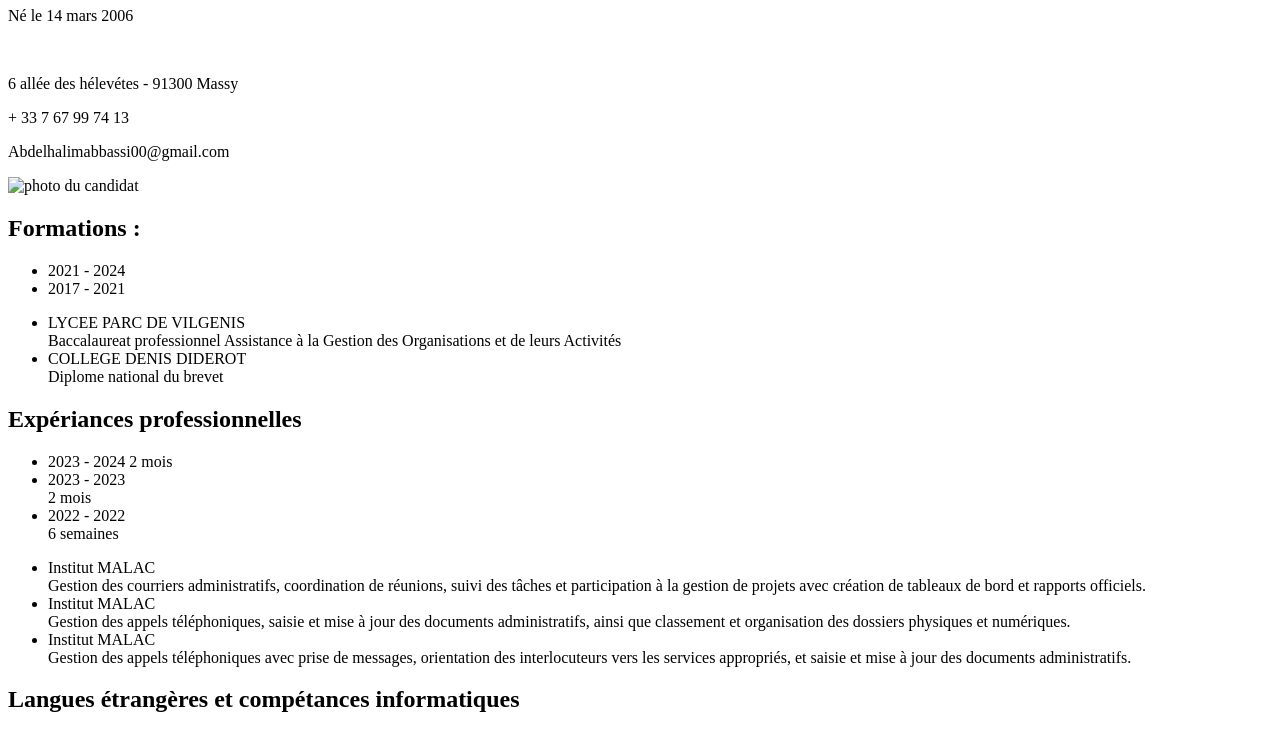
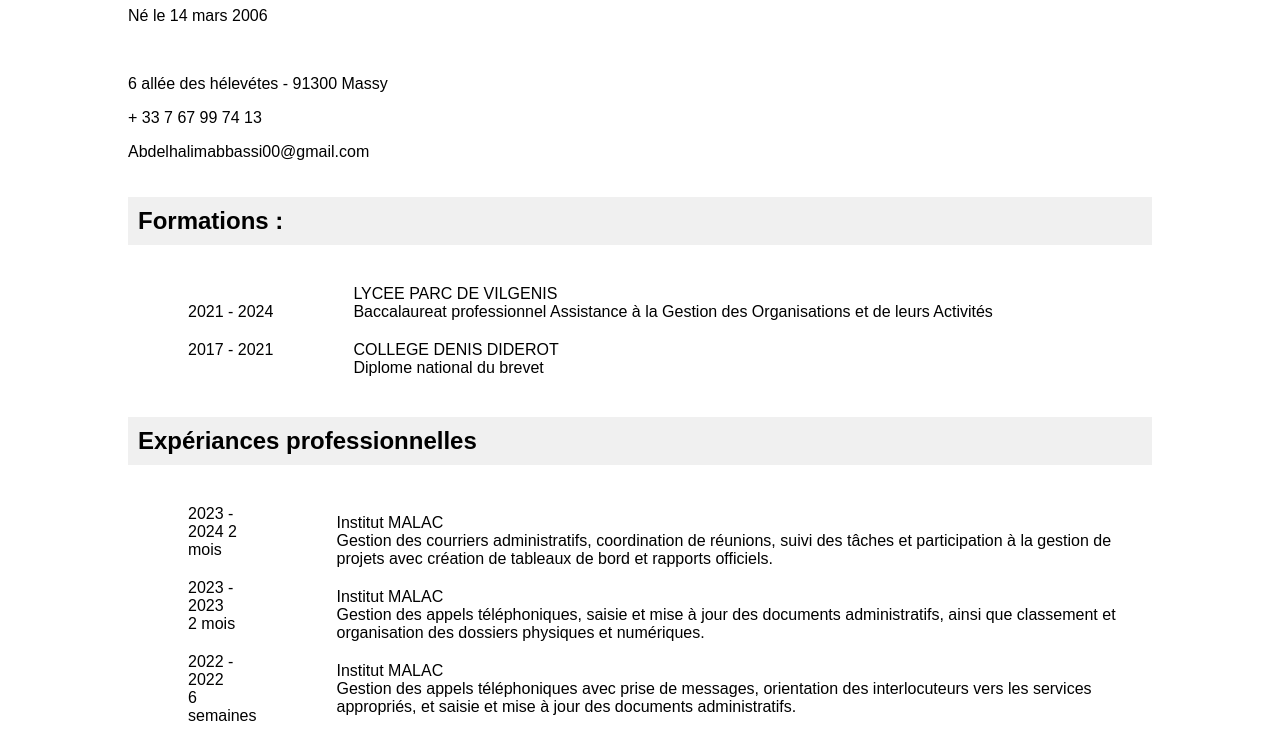
Before and after one commit to abdelhalimabbassi/abdelhalimabbassi1234, a plain HTML site: page mission4/cv.html in a window 1280 px wide. Shown: the part 73-803 px from the top of the page. Drawn offline with Linux system fonts and the light colour scheme; the site is published under a folder, as on GitHub Pages, so addresses that start at the root find nothing.

Commit message:
Update cv.html

```diff
--- a/mission4/cv.html
+++ b/mission4/cv.html
@@ -4,7 +4,7 @@
 <head>
     <meta charset="UTF-8">
     <meta name="viewport" content="width=device-width, initial-scale=1.0">
-    <link rel="stylesheet" href="/mission4/cv.css">
+    <link rel="stylesheet" href="cv.css">
     <title>CV - Abdelhalim ABBASSI</title>
 </head>
 <body>
```
